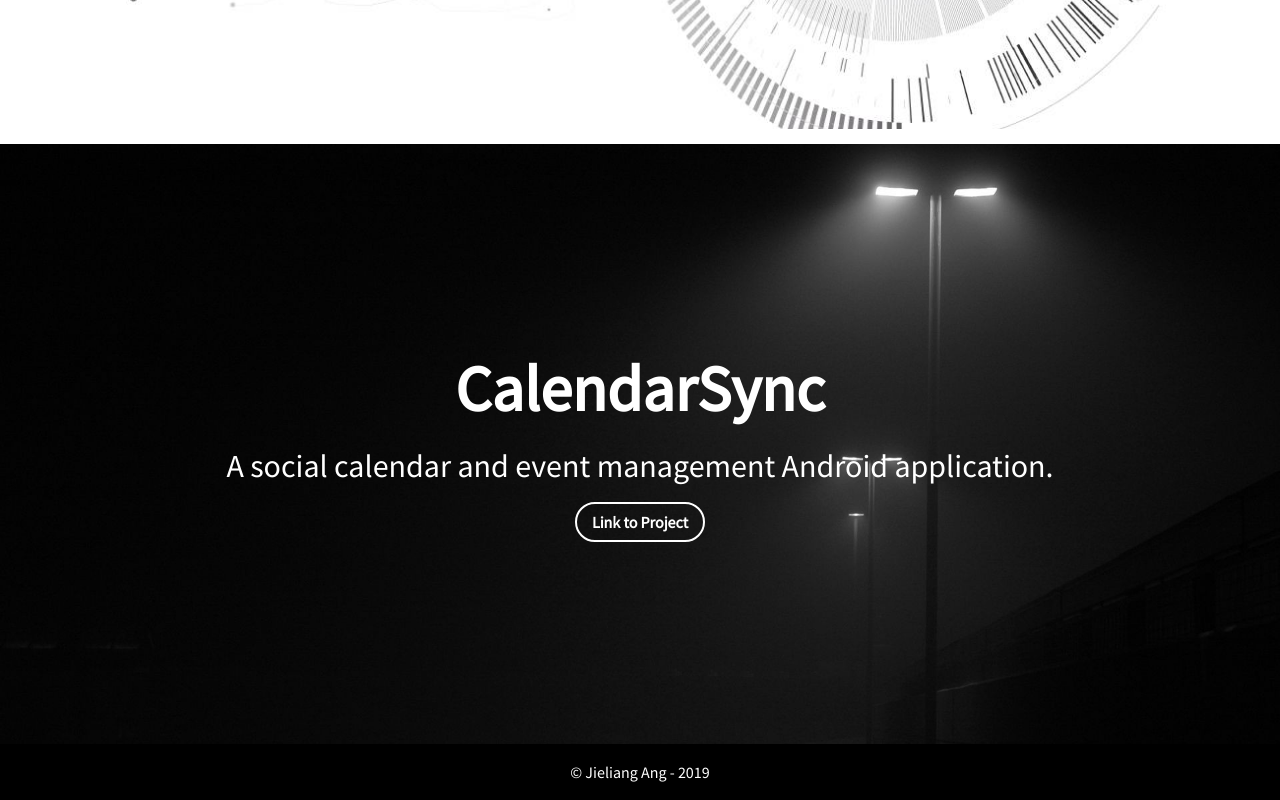
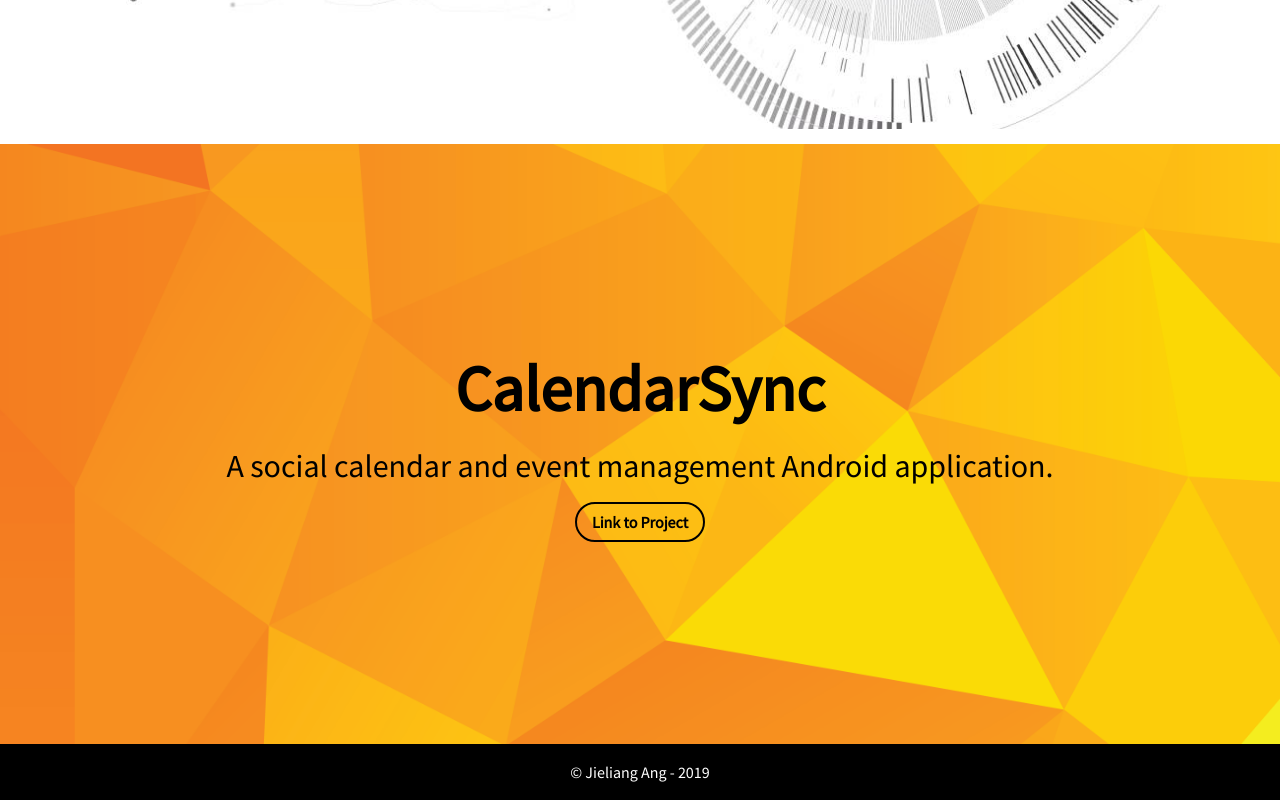
Before and after one commit to jieliang98/jieliang98.github.io, a plain HTML site: page projects.html in a window 1280 px wide. Shown: the part 2195-2995 px from the top of the page. Drawn offline with Linux system fonts and the light colour scheme.

Commit message:
update wallpaper

```diff
--- a/css/style.css
+++ b/css/style.css
@@ -532,11 +532,6 @@ img {
 	grid-row: 1 / span 1;
 }
 
-.project4 a {
-	border-color: white;
-	color: white;
-}
-
 .project2 {
 	grid-column: 2 / span 1;
 	grid-row: 2 / span 1;
@@ -550,7 +545,6 @@ img {
 .project4 {
 	grid-column: 2 / span 1;
 	grid-row: 4 / span 1;
-	color: white;
 }
 
 .project-image {
@@ -585,7 +579,7 @@ img {
 }
 
 .project-image4 {
-	background-image: url("../images/dark.jpg");
+	background-image: url("../images/orange.png");
 	grid-column: 1 / span 3;
 	grid-row: 4 / span 1;
 	height: 100%;
```
Also changed, not shown: images/orange.png (added).
